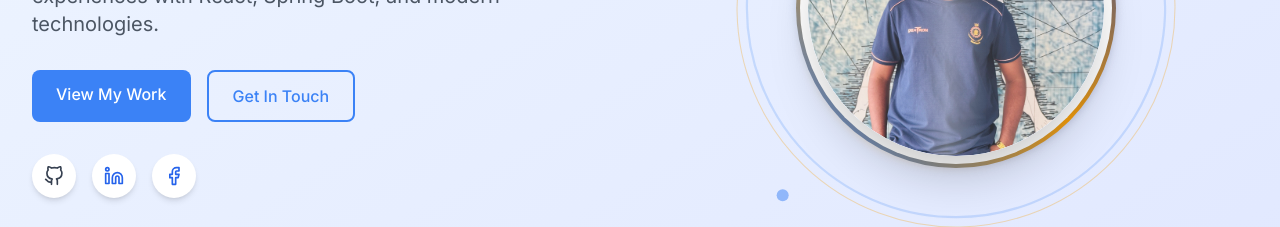
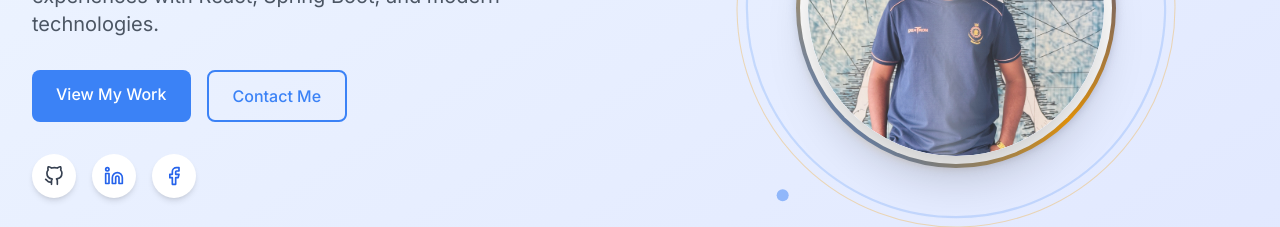
Before and after one commit to shehanmadusanka2002/myportfolio, a React (Vite) app: page / in a window 1280 px wide. Shown: the part 392-619 px from the top of the page. Built offline with nearby package versions, Linux system fonts and the light colour scheme.

Commit message:
button name update

```diff
--- a/src/components/Home.jsx
+++ b/src/components/Home.jsx
@@ -44,7 +44,7 @@ const Home = () => {
                 View My Work
               </a>
               <a href="#contact" className="btn-outline">
-                Get In Touch
+                Contact Me
               </a>
             </motion.div>
 
```
